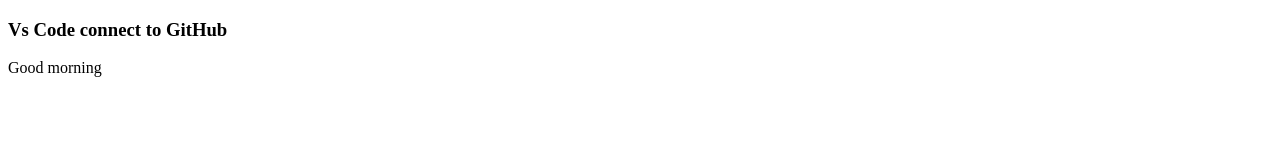
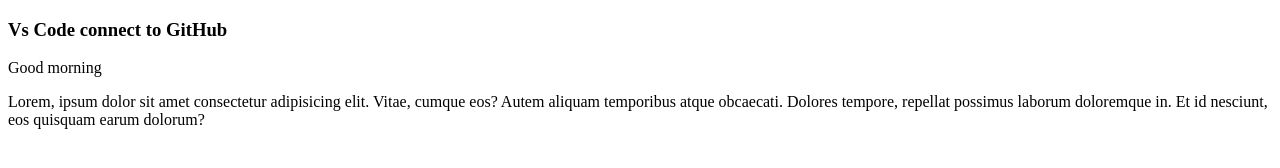
Before and after one commit to amolkapadi/newproject, a plain HTML site: page index.html in a window 1280 px wide. Drawn offline with Linux system fonts and the light colour scheme.

Commit message:
3rd commit

```diff
--- a/index.html
+++ b/index.html
@@ -9,5 +9,6 @@
 <body>
     <h3>Vs Code connect to GitHub</h3>
     <p>Good morning</p>
+    <p>Lorem, ipsum dolor sit amet consectetur adipisicing elit. Vitae, cumque eos? Autem aliquam temporibus atque obcaecati. Dolores tempore, repellat possimus laborum doloremque in. Et id nesciunt, eos quisquam earum dolorum?</p>
 </body>
 </html>
```
